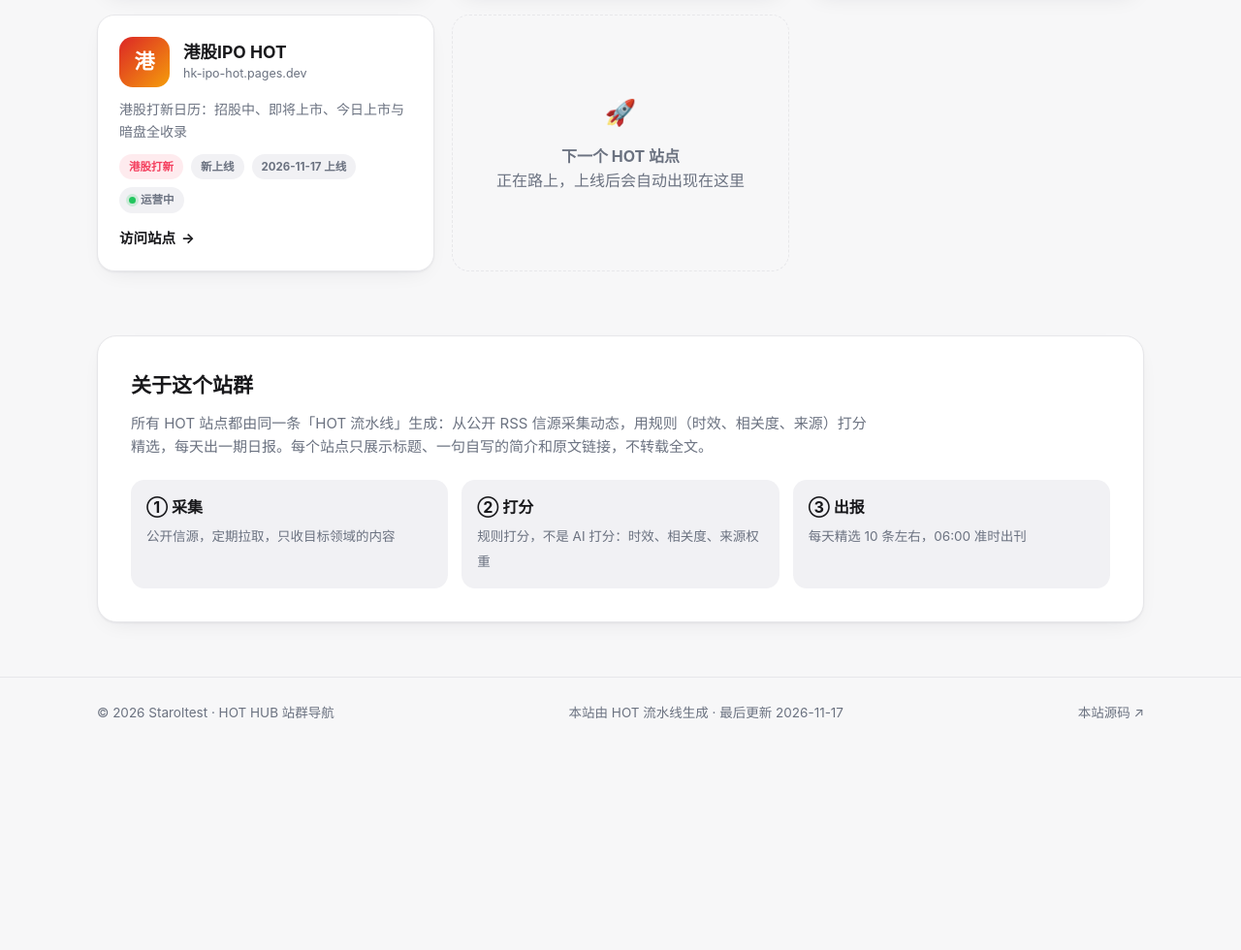
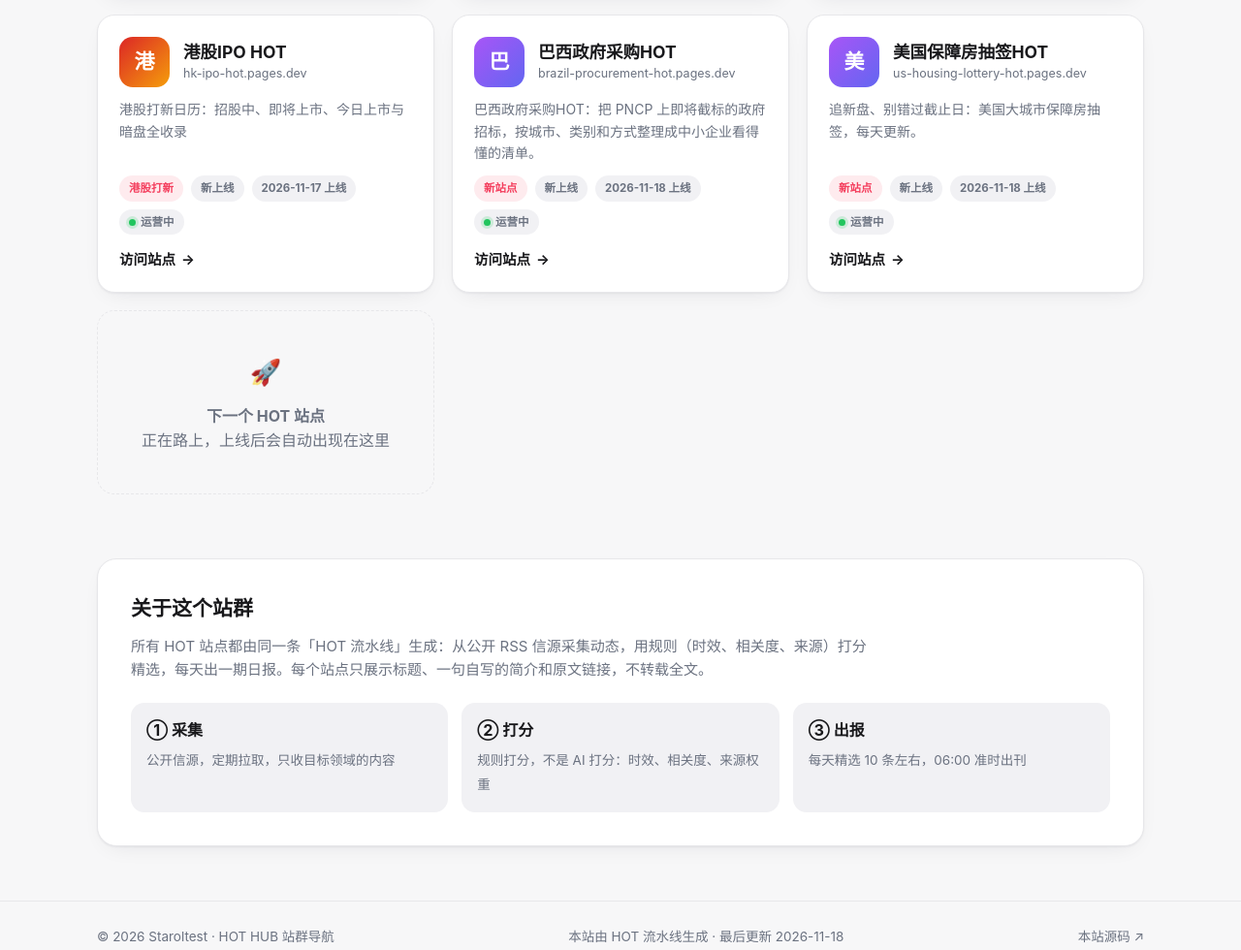
Before and after one commit to Staroltest/staroltest-hot, a plain HTML site: page index.html in a window 1280 px wide. Shown: the part 1179-2159 px from the top of the page at 97% size. Before the commit the page ends 1966 px from the top, so only its background shows below. Drawn offline with Linux system fonts and the light colour scheme.

Commit message:
更新 index.html（官网自动同步）

```diff
--- a/index.html
+++ b/index.html
@@ -101,7 +101,7 @@ footer{margin-top:56px;border-top:1px solid var(--border);padding:26px 0 40px;co
   <h1>一个入口，逛遍所有 <span class="grad">HOT 站点</span></h1>
   <p>这里聚合了 Staroltest 的全部站点：每个 HOT 站每天从公开信源采集、按规则打分、精选出真正值得看的几条；还有一个可以动手玩的时间机器。</p>
   <div class="stats">
-    <div class="stat"><b>7 个</b><span>已上线站点</span></div>
+    <div class="stat"><b>9 个</b><span>已上线站点</span></div>
     <div class="stat"><b>每天 06:00</b><span>各站日报出刊（北京时间）</span></div>
     <div class="stat"><b>MIT 开源</b><span>全部站点源码开放</span></div>
   </div>
@@ -119,6 +119,7 @@ footer{margin-top:56px;border-top:1px solid var(--border);padding:26px 0 40px;co
       <button class="chip" data-cat="工具发现">工具发现</button>
       <button class="chip" data-cat="免费游戏">免费游戏</button>
       <button class="chip" data-cat="港股打新">港股打新</button>
+      <button class="chip" data-cat="新站点">新站点</button>
     </div>
   </div>
 </section>
@@ -223,6 +224,34 @@ footer{margin-top:56px;border-top:1px solid var(--border);padding:26px 0 40px;co
       </div>
       <a class="visit" href="https://hk-ipo-hot.pages.dev" target="_blank" rel="noopener">访问站点 <span>→</span></a>
     </article>
+    <article class="card" data-cat="新站点" data-search="巴西政府采购hot 巴西政府采购hot：把 pncp 上即将截标的政府招标，按城市、类别和方式整理成中小企业看得懂的清单。 新站点 brazil-procurement-hot">
+      <div class="top">
+        <div class="tile" style="background:linear-gradient(135deg,#a855f7,#6366f1)">巴<img src="https://brazil-procurement-hot.pages.dev/favicon.svg" alt="" loading="lazy" onerror="this.remove()"></div>
+        <div><h3>巴西政府采购HOT</h3><div class="host">brazil-procurement-hot.pages.dev</div></div>
+      </div>
+      <p class="tag">巴西政府采购HOT：把 PNCP 上即将截标的政府招标，按城市、类别和方式整理成中小企业看得懂的清单。</p>
+      <div class="meta">
+        <span class="badge cat">新站点</span>
+        <span class="badge">新上线</span>
+        <span class="badge">2026-11-18 上线</span>
+        <span class="badge"><span class="dot"></span>运营中</span>
+      </div>
+      <a class="visit" href="https://brazil-procurement-hot.pages.dev" target="_blank" rel="noopener">访问站点 <span>→</span></a>
+    </article>
+    <article class="card" data-cat="新站点" data-search="美国保障房抽签hot 追新盘、别错过截止日：美国大城市保障房抽签，每天更新。 新站点 us-housing-lottery-hot">
+      <div class="top">
+        <div class="tile" style="background:linear-gradient(135deg,#a855f7,#6366f1)">美<img src="https://us-housing-lottery-hot.pages.dev/favicon.svg" alt="" loading="lazy" onerror="this.remove()"></div>
+        <div><h3>美国保障房抽签HOT</h3><div class="host">us-housing-lottery-hot.pages.dev</div></div>
+      </div>
+      <p class="tag">追新盘、别错过截止日：美国大城市保障房抽签，每天更新。</p>
+      <div class="meta">
+        <span class="badge cat">新站点</span>
+        <span class="badge">新上线</span>
+        <span class="badge">2026-11-18 上线</span>
+        <span class="badge"><span class="dot"></span>运营中</span>
+      </div>
+      <a class="visit" href="https://us-housing-lottery-hot.pages.dev" target="_blank" rel="noopener">访问站点 <span>→</span></a>
+    </article>
     <div class="card soon">
       <div style="font-size:26px">🚀</div>
       <div><b>下一个 HOT 站点</b><br>正在路上，上线后会自动出现在这里</div>
@@ -244,7 +273,7 @@ footer{margin-top:56px;border-top:1px solid var(--border);padding:26px 0 40px;co
 <footer>
   <div class="wrap foot">
     <span>© 2026 Staroltest · HOT HUB 站群导航</span>
-    <span>本站由 HOT 流水线生成 · 最后更新 2026-11-17</span>
+    <span>本站由 HOT 流水线生成 · 最后更新 2026-11-18</span>
     <a href="https://github.com/Staroltest/staroltest-hot" target="_blank" rel="noopener">本站源码 ↗</a>
   </div>
 </footer>
```
